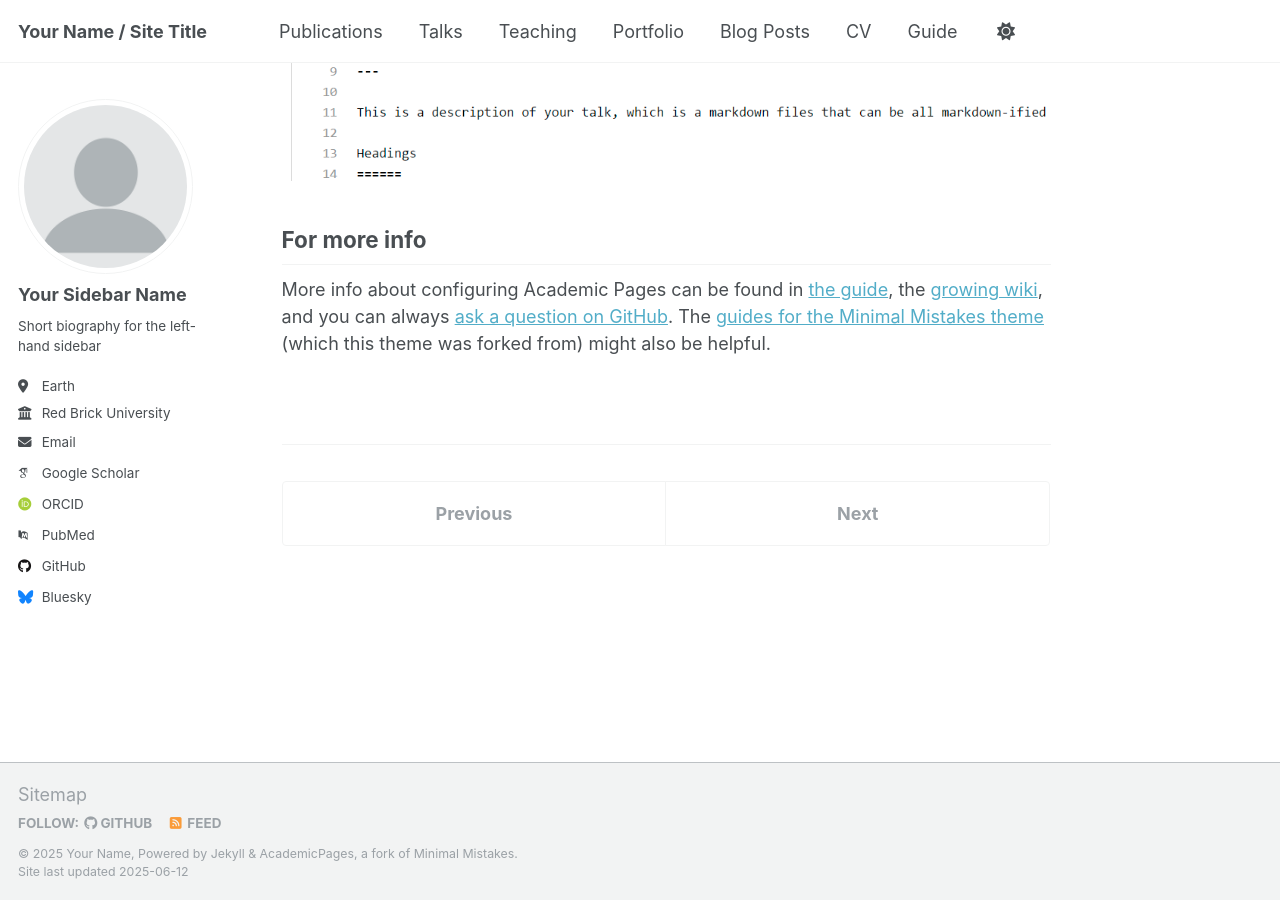
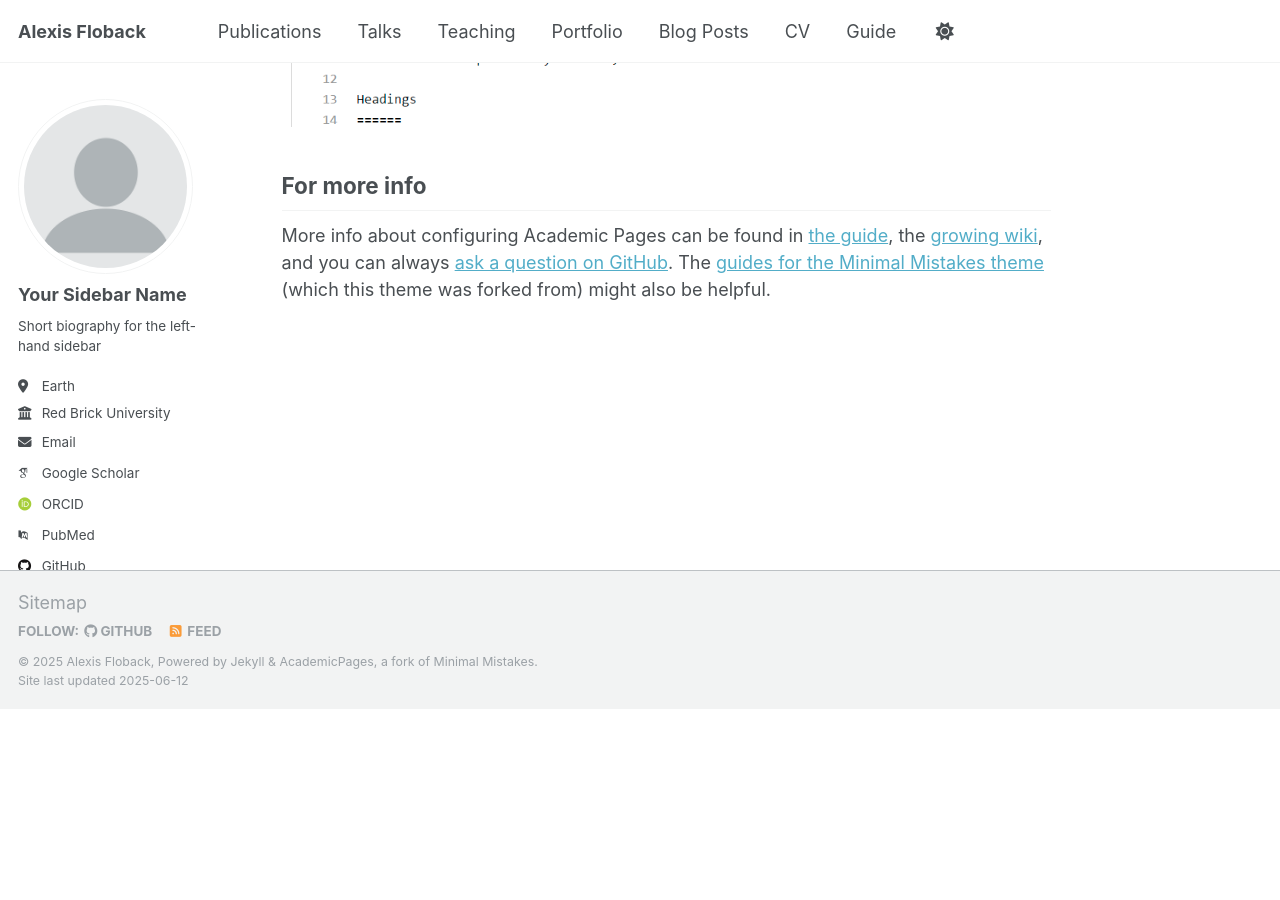
Before and after one commit to alexis-floback/alexis-floback.github.io, a Jekyll site: the page built from _pages/about.md, in a window 1280 px wide and 900 px high, scrolled down 2828 px. Built offline with Jekyll 4.4.1, drawn with Linux system fonts in a browser that asks for light colours; some web fonts are replaced; after the commit the page ends 3536 px from its top, so only the background shows below that; some of the changed text lies outside the part shown.

Commit message:
Update _config.yml

```diff
--- a/_config.yml
+++ b/_config.yml
@@ -9,13 +9,13 @@
 # Basic Site Settings
 locale                   : "en-US"
 site_theme               : "default"
-title                    : "Your Name / Site Title"
+title                    : "Alexis Floback"
 title_separator          : "-"
-name                     : &name "Your Name"
+name                     : &name "Alexis Floback"
 description              : &description "personal description"
 url                      : https://academicpages.github.io # the base hostname & protocol for your site e.g. "https://[your GitHub username].github.io" or if you already have some other page hosted on Github then use "https://[your GitHub username].github.io/[Your Repo Name]"
 baseurl                  : "" # the subpath of your site, e.g. "/blog"
-repository               : "academicpages/academicpages.github.io"
+repository               : "alexis-floback.github.io"
 
 # Site Author - The following control what appear as part of the author content on the side bar.
 #               If a field is blank the icon and link will not appear, otherwise it will be shown.
@@ -215,9 +215,6 @@ kramdown:
 
 # These settings control the types of collections used by the template
 collections:
-  pages:
-    output: true
-    permalink: /:collection/:path/
   teaching:
     output: true
     permalink: /:collection/:path/
```
